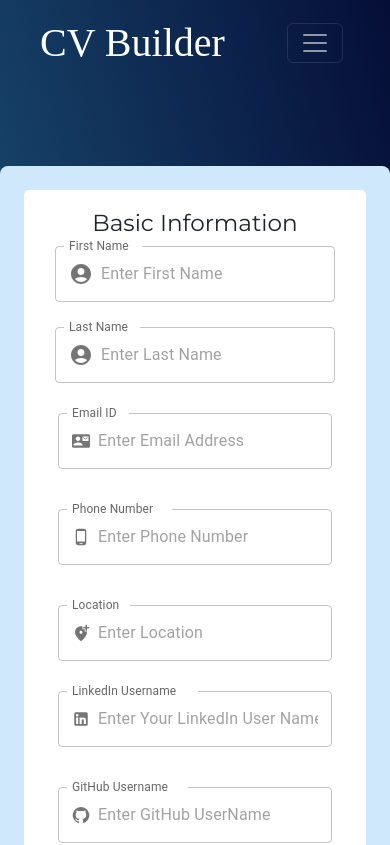
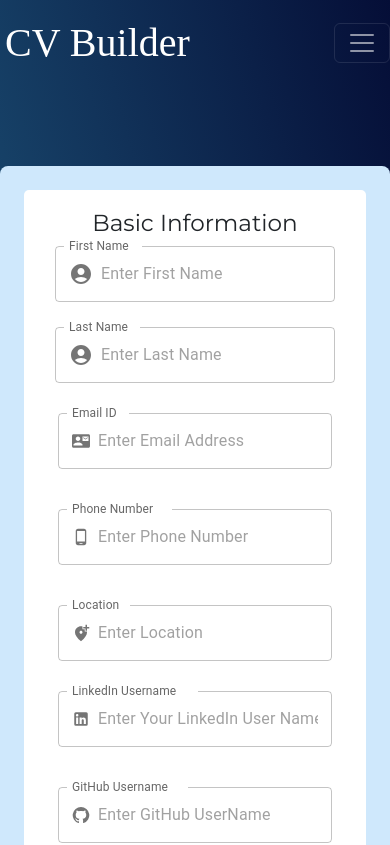
Before and after one commit to maijako/CV-generator, a React (Create React App) app: page /buildCV in a window 390 px wide. Shown: the top 845 px of the page. Built offline with nearby package versions, Linux system fonts and the light colour scheme; no server answers; a web font is replaced by a local one; what @react-pdf/renderer would draw is missing.

Commit message:
home page styling mobile

```diff
--- a/src/components/Navbar.js
+++ b/src/components/Navbar.js
@@ -2,15 +2,17 @@ import React from "react";
 import "../styles/Navbar.css";
 import { NavLink } from 'react-router-dom';
 
-// const Navbar = () => {
 
 function Navbar() {
     return (
+        <>
             <nav className="navbar navbar-expand-lg navbar-dark ">
                 <span className="navbar-brand nav__logo">CV Builder</span>
-                <button className="navbar-toggler navbar-dark" type="button" data-bs-toggle="collapse" data-bs-target="#navbarTogglerDemo02" aria-controls="navbarTogglerDemo02" aria-expanded="false" aria-label="Toggle navigation">
+                <div className="d-flex justify-content-end">
+                <button className="navbar-toggler ml-auto" type="button" data-bs-toggle="collapse" data-bs-target="#navbarTogglerDemo02" aria-controls="navbarTogglerDemo02" aria-expanded="false" aria-label="Toggle navigation">
                     <span className="navbar-toggler-icon" ></span>
                 </button>
+                </div>
 
             <div className="collapse navbar-collapse" id="navbarTogglerDemo02">
                 <ul className="navbar-nav mt-2 mt-lg-0 ms-auto">
@@ -34,6 +36,7 @@ function Navbar() {
                 </ul>
             </div>
         </nav >
+     </>
     );
 };
 
--- a/src/styles/Navbar.css
+++ b/src/styles/Navbar.css
@@ -1,4 +1,3 @@
-/* // NAV LINKS */
 nav a.nav-link {
     letter-spacing: 0.6px;
     cursor: pointer;
@@ -21,14 +20,25 @@ nav ul li {
     color: var(--primary-white);
 }
 .navbar-nav > li > a:hover {
-    color: rgb(20, 192, 223);
+    color: rgb(182, 58, 176);
 }
 
 .navbar-nav > li > a:focus {
-    color: rgb(9, 143, 148);
+    color: rgb(13, 150, 97);
 }
 
 
-.navbar-brand {
+/* .navbar-brand {
     max-width: 17.25rem;
 }
+ */
+
+ @media screen and (max-width: 800px) {
+    .nav__logo {
+        padding-left: 5px;
+    }
+
+    .navbar-nav {
+        text-align: center;
+    }
+}
--- a/src/styles/main.css
+++ b/src/styles/main.css
@@ -66,24 +66,26 @@
 @media screen and (max-width: 800px) {
   .title {
     font-size: 40px;
+    margin-top: 30px;
   }
 
   .headline {
     font-size: 30px;
+    margin-bottom: 30px;
   }
 
   .welcome {
     justify-content: center;
-    background-color: #1a4380;
+    background-image: linear-gradient(80deg, #359bbc, #050e37);
     position: absolute;
-    bottom: 45%;
+    bottom: 35%;
     right: 10%;
     left: 10%;
   }
 
 
   .border {
-    border-width: 4px !important;
+    border-width: 6px !important;
   }
   .hero__image {
     -webkit-filter: blur(5px);
```
Lines whose indentation alone changed are shown as unchanged.
